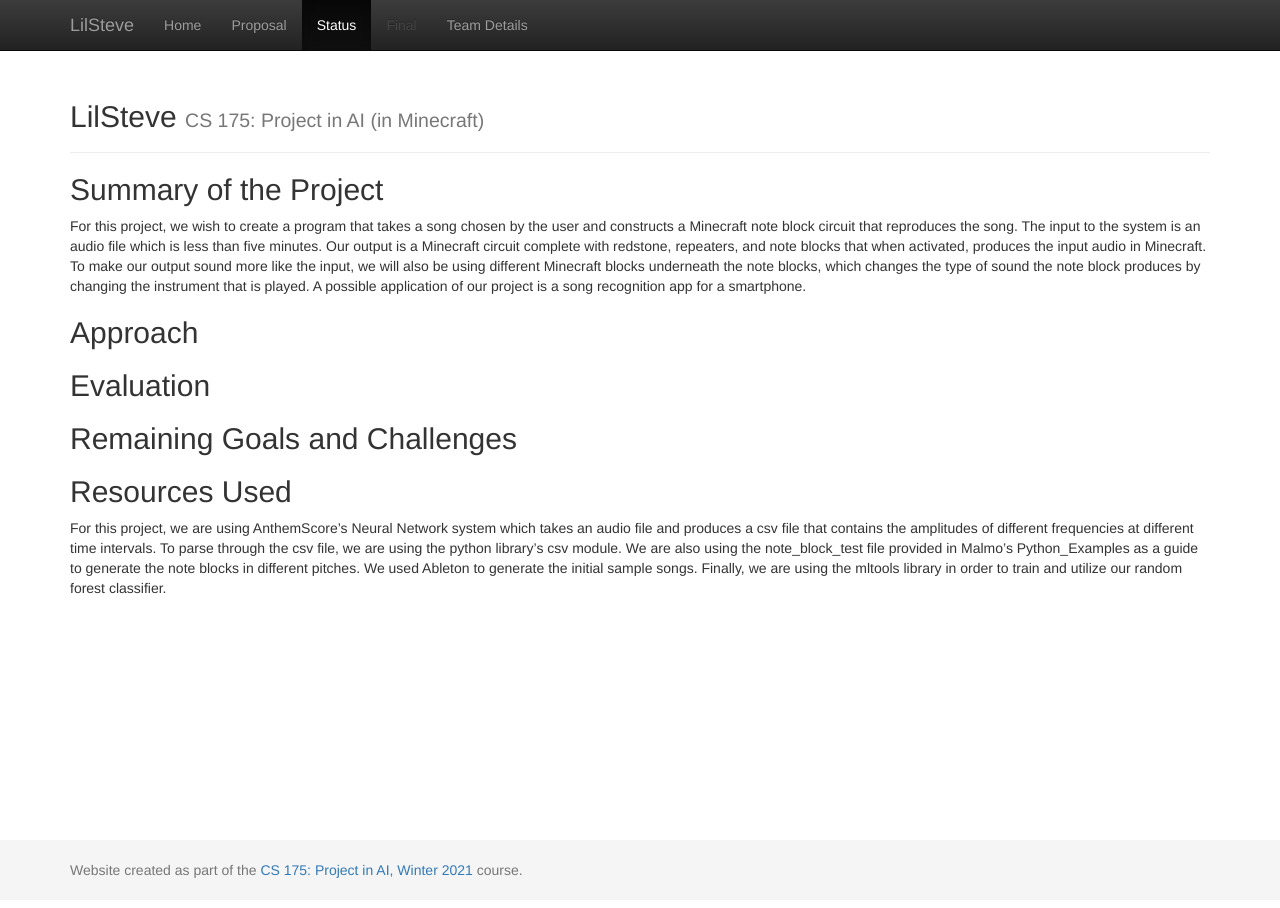
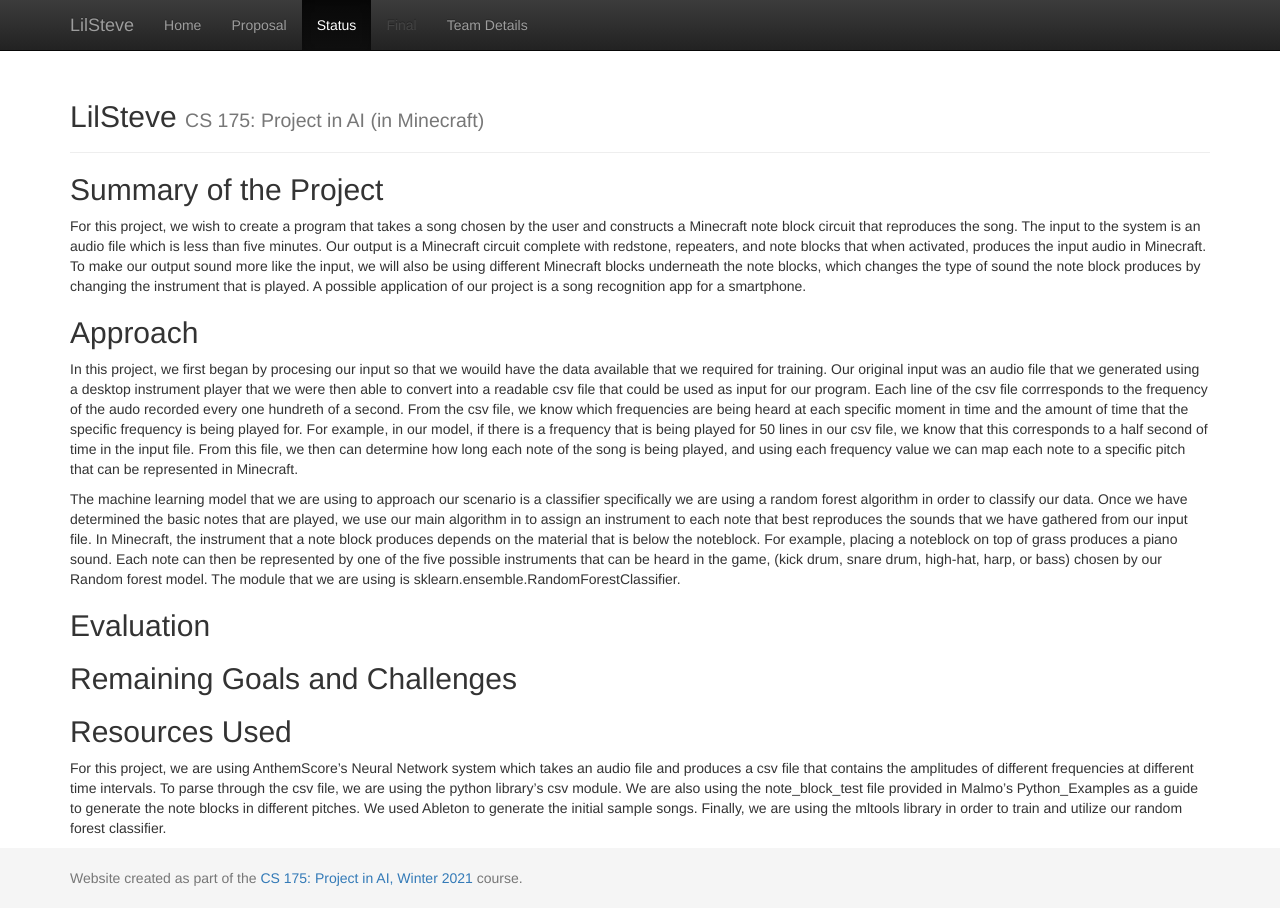
Before and after one commit to rhorikaw/LilSteve, a Jekyll site: the page built from docs/status.md, in a window 1280 px wide. Built offline with Jekyll 4.4.1, drawn with Linux system fonts in a browser that asks for light colours.

Commit message:
Update status.md

```diff
--- a/docs/status.md
+++ b/docs/status.md
@@ -6,7 +6,34 @@ title: Status
 For this project, we wish to create a program that takes a song chosen by the user and constructs a Minecraft note block circuit that reproduces the song. The input to the system is an audio file which is less than five minutes. Our output is a Minecraft circuit complete with redstone, repeaters, and note blocks that when activated, produces the input audio in Minecraft. To make our output sound more like the input, we will also be using different Minecraft blocks underneath the note blocks, which changes the type of sound the note block produces by changing the instrument that is played. A possible application of our project is a song recognition app for a smartphone.
 
 ## Approach
+In this project, we first began by procesing our input so that we
+wouild have the data available that we required for training.  Our
+original input was an audio file that we generated using a desktop
+instrument player that we were then able to convert  into a readable
+csv file that could be used as input for our program. Each line of the
+csv file corrresponds to the frequency of the audo recorded every one
+hundreth of a second. From the csv file, we know which frequencies are
+being heard at each specific moment in time and the amount of time
+that the specific frequency is being played for. For example, in our
+model, if there is a frequency that is being played for 50 lines in
+our csv file, we know that this corresponds to a half second of time
+in the input file. From this file, we then can determine how long each
+note of the song is being played, and using each frequency value we
+can map each note to a specific pitch that can be represented in
+Minecraft.
 
+The machine learning model that we are using to approach our scenario
+is a classifier specifically we are using a random forest algorithm in
+order to classify our data. Once we have determined the basic notes
+that are played, we use our main algorithm in to assign an instrument
+to each note that best reproduces the sounds that we have gathered
+from our input file. In Minecraft, the instrument that a note block
+produces depends on the material that is below the noteblock. For
+example, placing a noteblock on top of grass produces a piano sound.
+Each note can then be represented by one of the five possible
+instruments that can be heard in the game, (kick drum, snare drum,
+high-hat, harp, or bass) chosen by our Random forest model. The module
+that we are using is sklearn.ensemble.RandomForestClassifier.
 ## Evaluation
 
 ## Remaining Goals and Challenges
```
